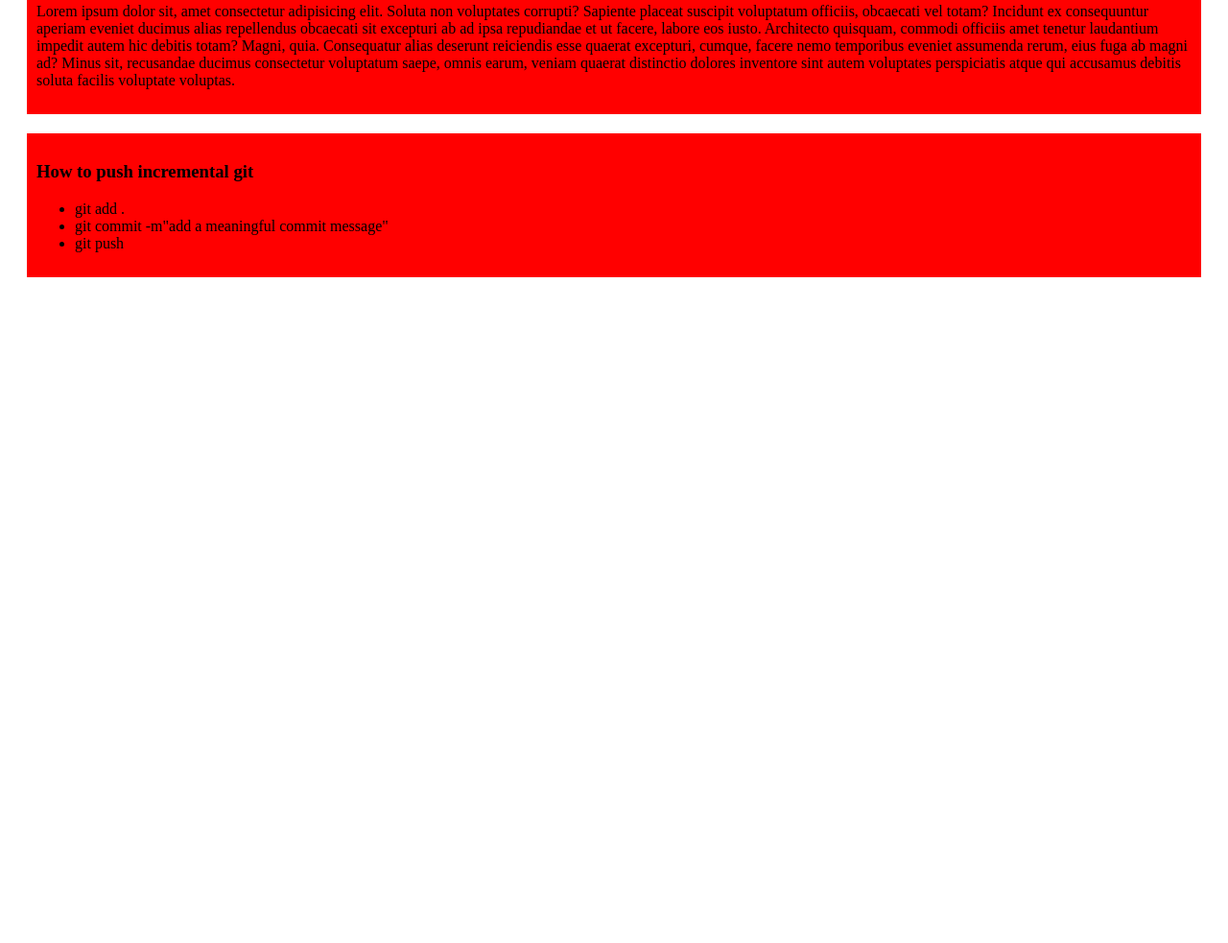
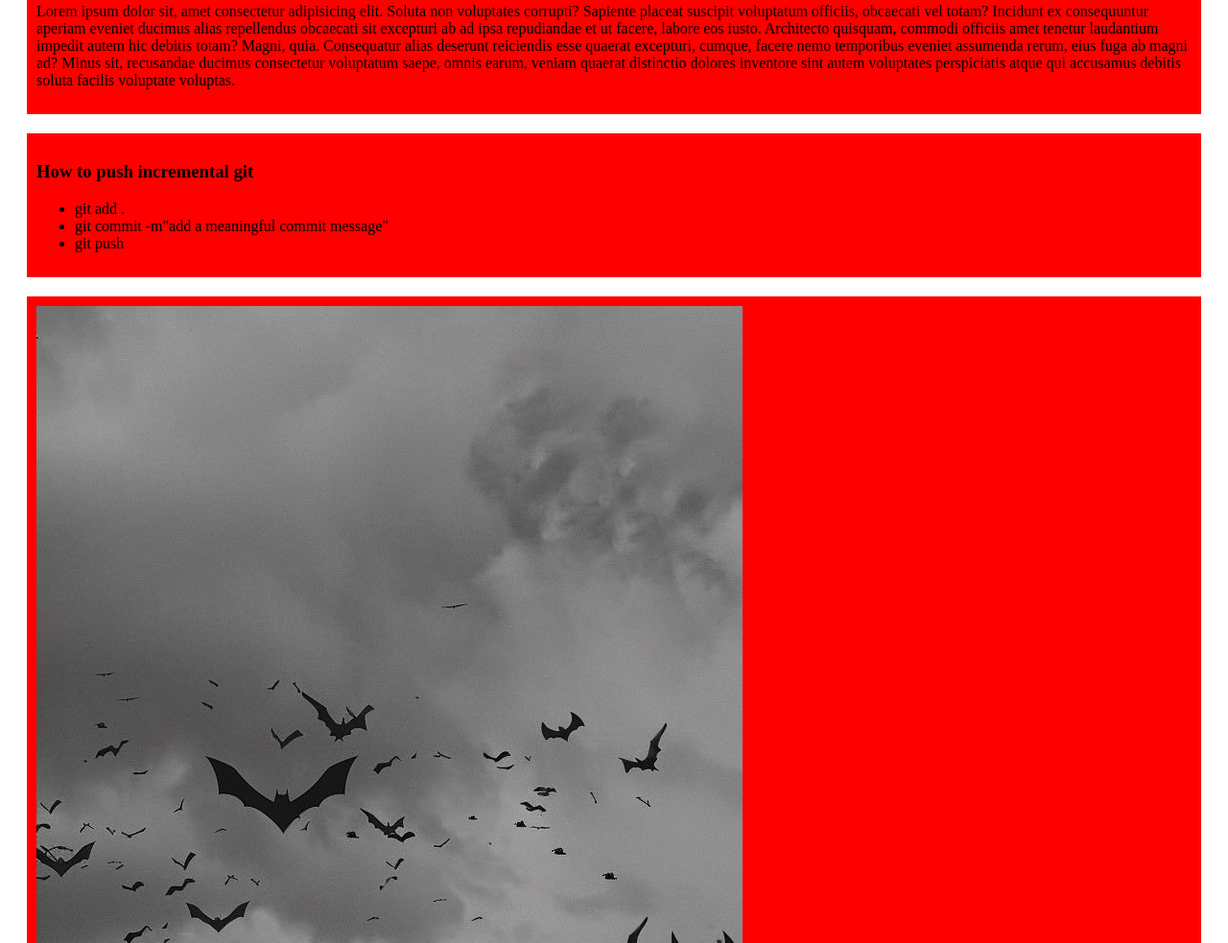
Before and after one commit to nafizsayshello/my-first-website, a plain HTML site: page index.html in a window 1280 px wide. Shown: the part 497-1480 px from the top of the page at 96% size. Before the commit the page ends 806 px from the top, so only its background shows below. Drawn offline with Linux system fonts and the light colour scheme.

Commit message:
added batman

```diff
--- a/index.html
+++ b/index.html
@@ -31,5 +31,8 @@
             </ul>
         </p>
     </div>
+    <div>
+        <img src="images/download (1).jpg"
+    </div>
 </body>
 </html>
```
Also changed, not shown: images/download (1).jpg (added).
